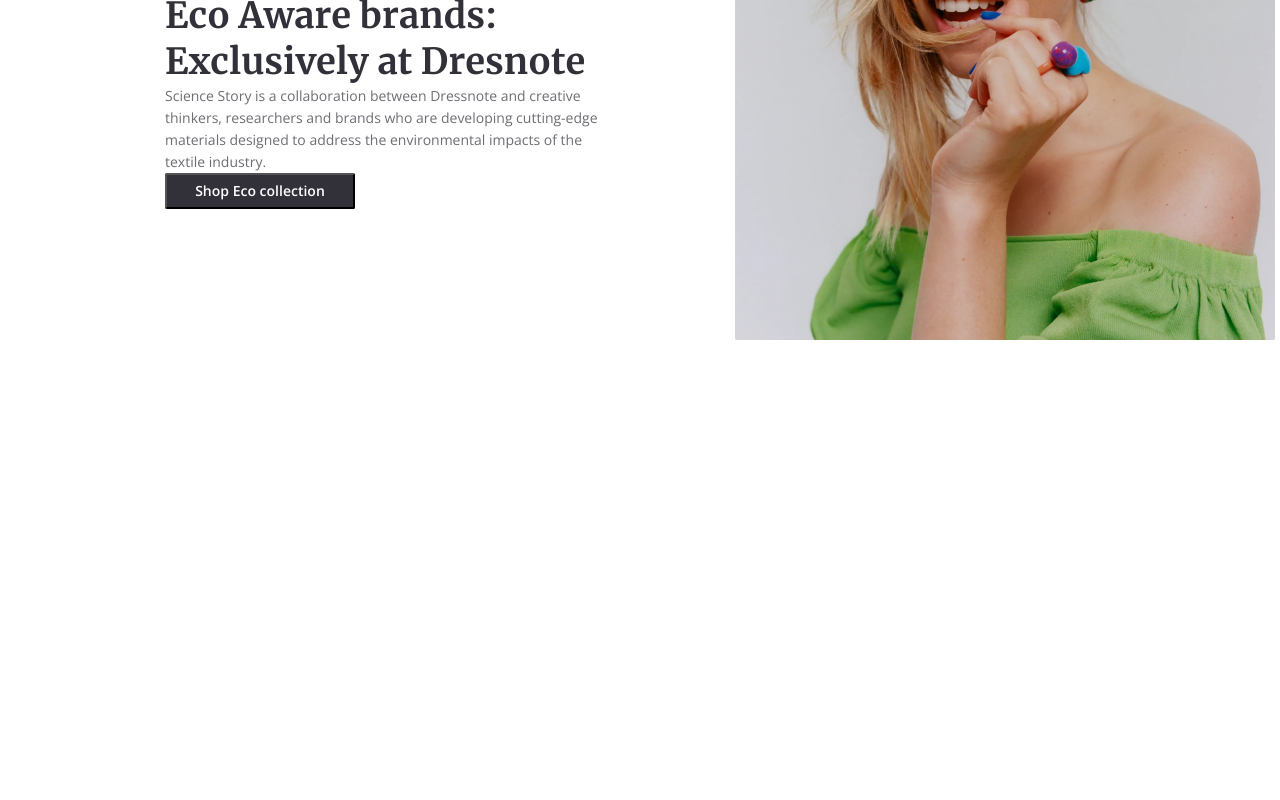
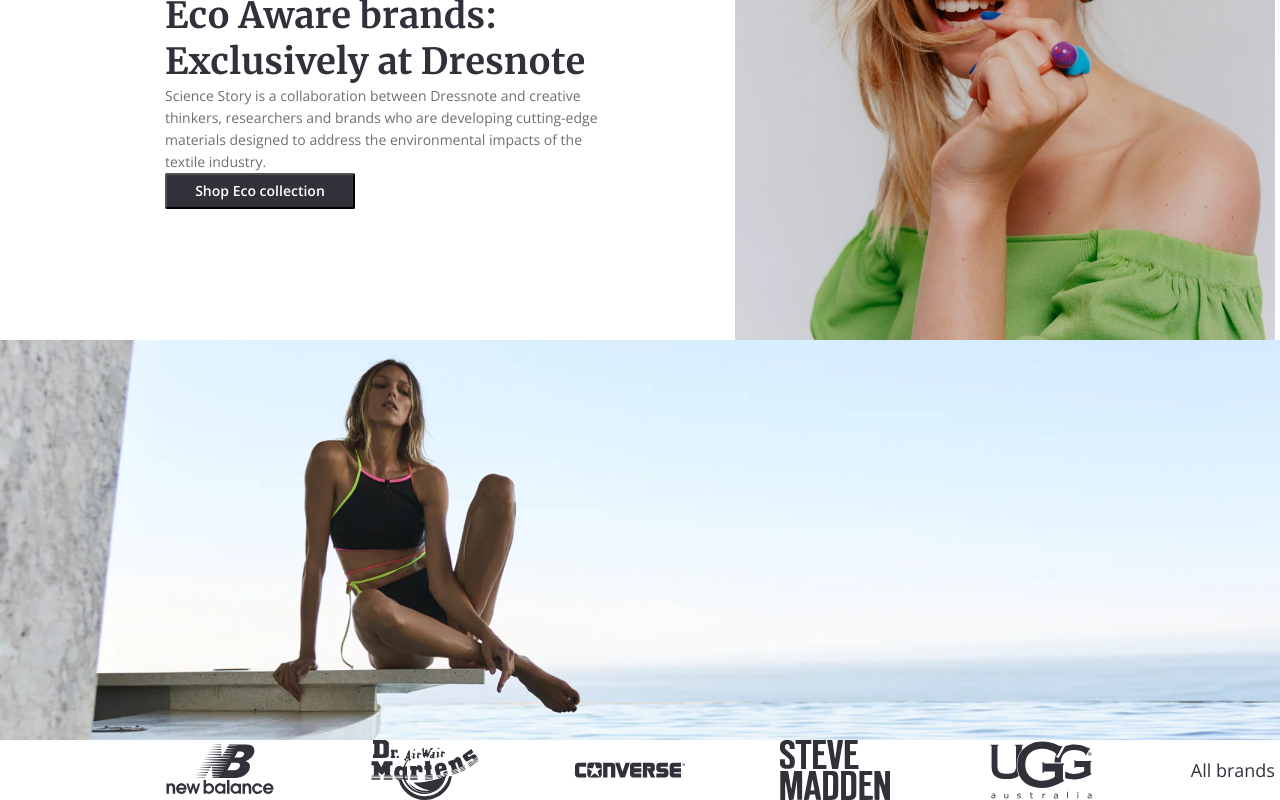
Before and after one commit to pasko3101/finalproject-react, a React (Create React App) app: page / in a window 1280 px wide. Shown: the part 2729-3529 px from the top of the page. Before the commit the page ends 3069 px from the top, so only its background shows below. Built offline with nearby package versions, Linux system fonts and the light colour scheme.

Commit message:
footer -> brends

```diff
--- a/src/App.scss
+++ b/src/App.scss
@@ -94,6 +94,9 @@
   font-size: 18px;
   line-height: 24px;
   color: white;
+}
+.bl{
+  color: #32313A;
 }
 .black {
   font-size: 13px;
@@ -205,3 +208,12 @@
     text-align: center;
   }
 }
+.footer{
+  &__brends{
+    width: 1110px;
+    margin: 0 auto;
+    display: flex;
+    justify-content: space-between;
+    align-items: center;
+  }
+}
--- /dev/null
+++ b/src/component/footer/Brends.js
@@ -0,0 +1,18 @@
+import newBalance from "./picture/new-balance.svg";
+import drMartens from "./picture/dr-martens.svg";
+import converse from "./picture/converse.svg";
+import steveMadden from "./picture/steve-madden.svg";
+import uggAustralia from "./picture/ugg-australia.svg";
+function Brends() {
+  return (
+    <div className="footer__brends">
+      <img src={newBalance} alt="newBalance" />
+      <img src={drMartens} alt="drMartens" />
+      <img src={converse} alt="converse" />
+      <img src={steveMadden} alt="steveMadden" />
+      <img src={uggAustralia} alt="uggAustralia" />
+      <div className="text__os_regular bl">All brands</div>
+    </div>
+  );
+}
+export default Brends;
--- a/src/component/footer/Footer.js
+++ b/src/component/footer/Footer.js
@@ -1,4 +1,11 @@
+import image237 from "./picture/image237.png";
+import Brends from "./Brends";
 function Ftr() {
-  return <></>;
+  return (
+    <div className="footer">
+      <img src={image237} alt="image237" />
+      <Brends></Brends>
+    </div>
+  );
 }
 export default Ftr;
```
Also changed, not shown: src/component/footer/picture/image237.png (renamed from src/component/footer/picture/image 237.png).
